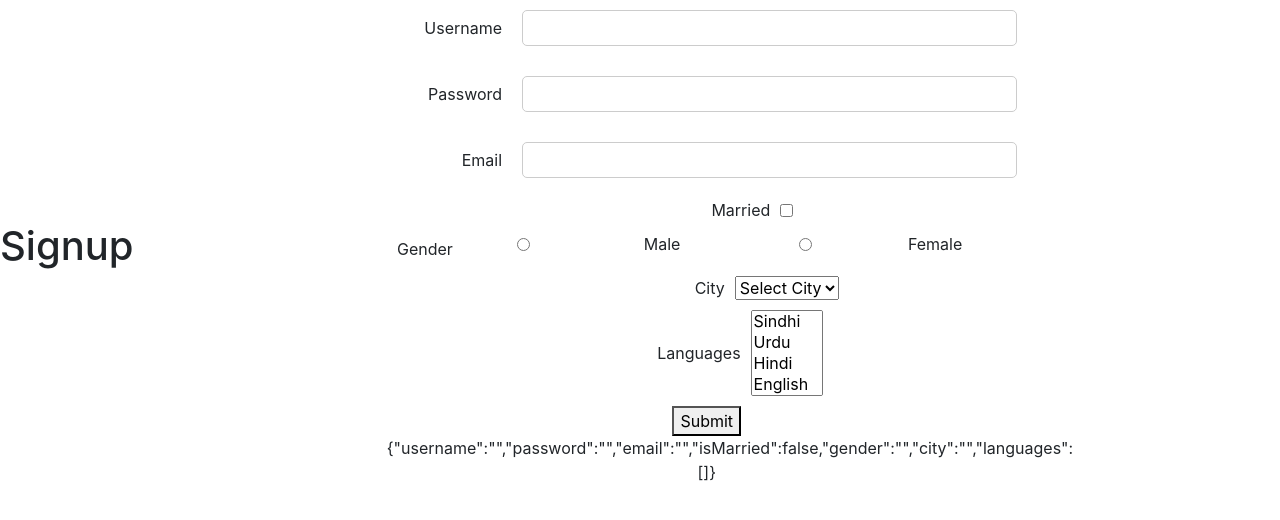
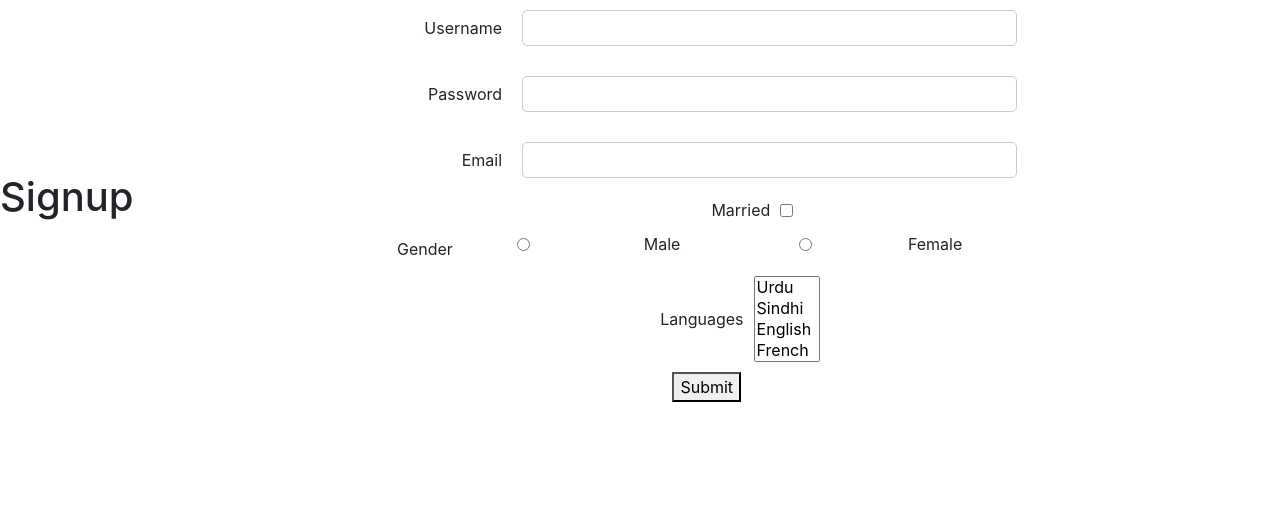
Before and after one commit to SajjadAli54/reactjs, a React (Create React App) app in the folder hello-world/: page / in a window 1280 px wide. Shown: the top 520 px of the page. Built offline with nearby package versions, Linux system fonts and the light colour scheme.

Commit message:
Same sign up form using formik

```diff
--- a/hello-world/src/App.js
+++ b/hello-world/src/App.js
@@ -1,10 +1,11 @@
 import "./App.css";
 import SignupClass from "./Components/forms/class-signup";
+import FormikComponent from "./Components/forms/formik";
 
 function App() {
   return (
     <div className="App">
-      <SignupClass />
+      <FormikComponent />
     </div>
   );
 }
--- /dev/null
+++ b/hello-world/src/Components/forms/formik.jsx
@@ -0,0 +1,147 @@
+import React from "react";
+import { useFormik } from "formik";
+
+function FormikComponent() {
+  const initialValues = {
+    username: "",
+    password: "",
+    email: "",
+    isMarried: false,
+    gender: "",
+    languages: [],
+  };
+  const validate = (values) => {
+    let errors = {};
+    if (!values.username) {
+      errors.username = "Required";
+    }
+    if (!values.password) {
+      errors.password = "Required";
+    } else if (values.password.length < 8) {
+      errors.password = "Password must be atleast 8 characters long";
+    }
+    if (!values.email) {
+      errors.email = "Required";
+    }
+    return errors;
+  };
+  const formik = useFormik({
+    initialValues,
+    validate,
+    onSubmit: (values) => {
+      console.log("Form data", values);
+    },
+  });
+  return (
+    <>
+      <h1>Signup</h1>
+      <br />
+      <form onSubmit={formik.handleSubmit}>
+        <div>
+          <label htmlFor="username">Username</label>
+          <input
+            id="username"
+            type="text"
+            name="username"
+            onBlur={formik.handleBlur}
+            value={formik.values.username}
+            onChange={formik.handleChange}
+          />
+        </div>
+        {formik.errors.username && formik.touched && (
+          <ErrorMessage msg={formik.errors.username} />
+        )}
+
+        <div>
+          <label htmlFor="password">Password</label>
+          <input
+            id="password"
+            type="password"
+            name="password"
+            onBlur={formik.handleBlur}
+            value={formik.values.password}
+            onChange={formik.handleChange}
+          />
+        </div>
+        {formik.errors.password && formik.touched && (
+          <ErrorMessage msg={formik.errors.password} />
+        )}
+        <div>
+          <label htmlFor="email">Email</label>
+          <input
+            id="email"
+            type="email"
+            name="email"
+            onBlur={formik.handleBlur}
+            value={formik.values.email}
+            onChange={formik.handleChange}
+          />
+        </div>
+        {formik.errors.email && formik.touched && (
+          <ErrorMessage msg={formik.errors.email} />
+        )}
+        <div>
+          <label htmlFor="isMarried">Married</label>
+          <input
+            id="isMarried"
+            type="checkbox"
+            name="isMarried"
+            checked={formik.values.isMarried}
+            onChange={formik.handleChange}
+          />
+        </div>
+        <div>
+          <label htmlFor="gender">Gender</label>
+          <div>
+            <input
+              id="male"
+              type="radio"
+              name="gender"
+              value="Male"
+              onChange={formik.handleChange}
+            />
+            <label htmlFor="male">Male</label>
+          </div>
+
+          <div>
+            <input
+              id="female"
+              type="radio"
+              name="gender"
+              value="Female"
+              onChange={formik.handleChange}
+            />
+            <label htmlFor="female">Female</label>
+          </div>
+        </div>
+
+        <div>
+          <label htmlFor="languages">Languages</label>
+          {/* Multi selection selection box */}
+          <select
+            id="languages"
+            name="languages"
+            multiple
+            onChange={formik.handleChange}
+          >
+            <option value="Urdu">Urdu</option>
+            <option value="Sindhi">Sindhi</option>
+            <option value="English">English</option>
+            <option value="French">French</option>
+            <option value="German">German</option>
+            <option value="Russian">Russian</option>
+            <option value="Hindi">Hindi</option>
+            <option value="Spanish">Spanish</option>
+          </select>
+        </div>
+        <button type="submit">Submit</button>
+      </form>
+    </>
+  );
+}
+
+export default FormikComponent;
+
+const ErrorMessage = ({ msg }) => {
+  return <div style={{ color: "red" }}> {msg}</div>;
+};
```
